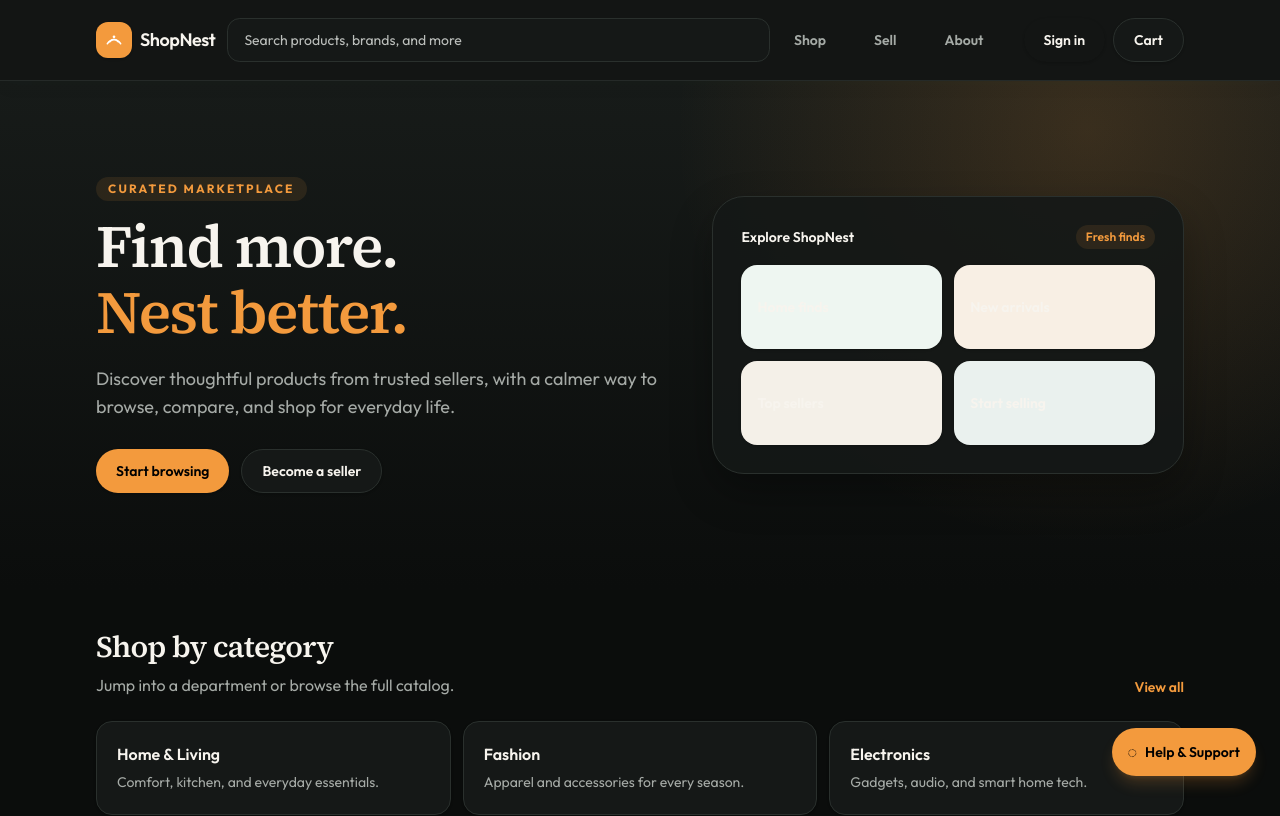
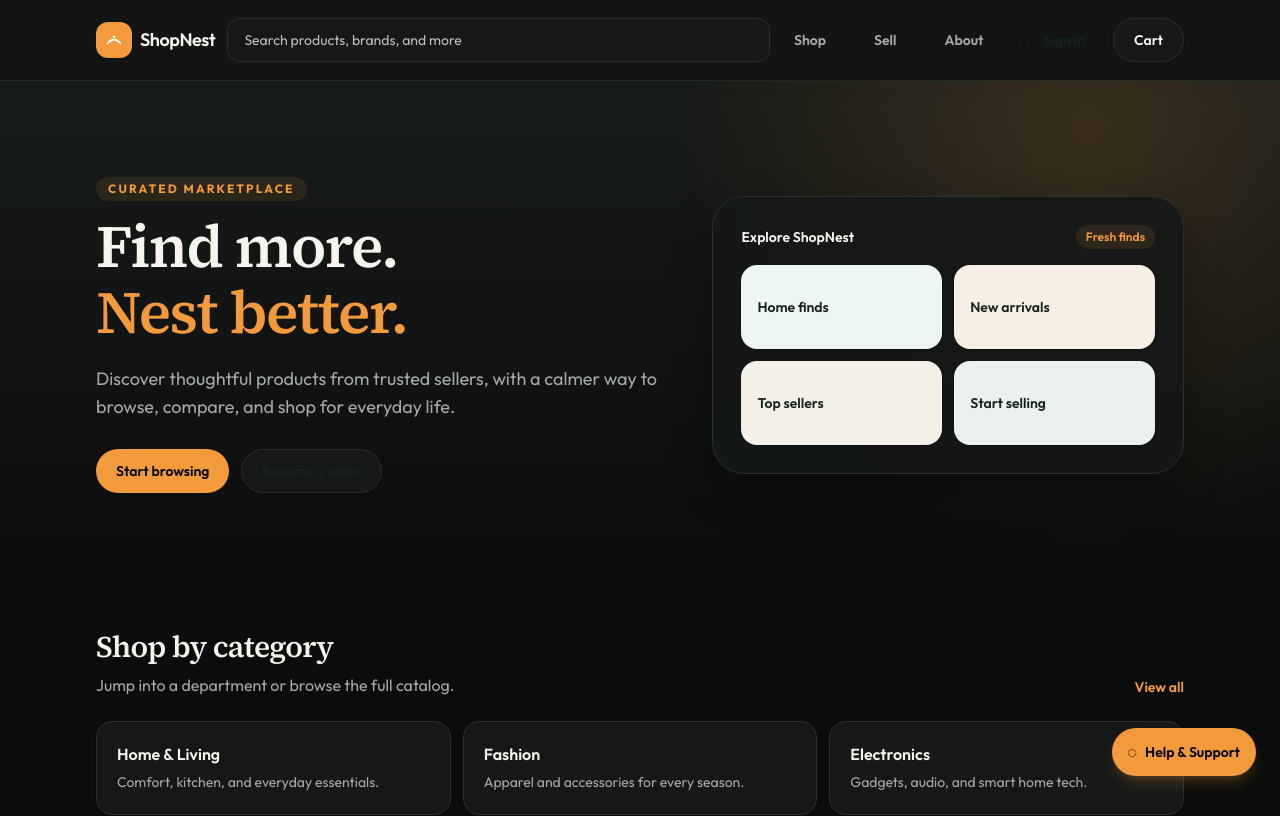
Before and after one commit to Ashoka-maker/ShopNest, a Next.js app: page / in a window 1280 px wide. Shown: the top 816 px of the page. Built offline with nearby package versions, Linux system fonts and the light colour scheme.

Commit message:
Upgrade ShopNest premium UI

```diff
--- a/src/app/globals.css
+++ b/src/app/globals.css
@@ -11,6 +11,8 @@
   --accent: #ffc15d;
   --ink-soft: #24201a;
   --shadow-soft: 0 18px 42px rgba(0, 0, 0, 0.3);
+  --foreground-on-light: #17231e;
+  --muted-on-light: #53635b;
 }
 
 @theme inline {
@@ -81,6 +83,20 @@ textarea {
   outline-offset: 2px;
 }
 
+/* Legacy light surfaces remain intentionally light, so give their inherited
+   text a dedicated dark reading color instead of the dark-theme foreground. */
+[class*="bg-white"] {
+  color: var(--foreground-on-light);
+}
+
+[class*="bg-white"] .text-muted {
+  color: var(--muted-on-light);
+}
+
+[class*="bg-white"] .text-foreground {
+  color: var(--foreground-on-light);
+}
+
 @keyframes shopnest-rise {
   from { opacity: 0; transform: translateY(14px); }
   to { opacity: 1; transform: translateY(0); }
--- a/src/components/home/hero.tsx
+++ b/src/components/home/hero.tsx
@@ -47,7 +47,7 @@ export function Hero() {
                 <Link
                   key={card.label}
                   href={card.href}
-                  className={`rounded-2xl ${card.tone} px-4 py-8 text-sm font-semibold shadow-sm transition hover:-translate-y-1 hover:shadow-md`}
+                  className={`rounded-2xl ${card.tone} px-4 py-8 text-sm font-semibold text-[#17231e] shadow-sm transition hover:-translate-y-1 hover:shadow-md hover:text-[#17231e]`}
                 >
                   {card.label}
                 </Link>
--- a/src/components/layout/site-header.tsx
+++ b/src/components/layout/site-header.tsx
@@ -124,7 +124,7 @@ export function SiteHeader() {
                 <Link
                   key={link.href}
                   href={link.href}
-                  className="rounded-xl px-3 py-2.5 text-sm font-medium hover:bg-white"
+                  className="rounded-xl px-3 py-2.5 text-sm font-medium hover:bg-white/10 hover:text-brand"
                   onClick={() => setMenuOpen(false)}
                 >
                   {link.label}
@@ -139,7 +139,7 @@ export function SiteHeader() {
                   {isAdmin && (
                     <Link
                       href="/admin/dashboard"
-                      className="rounded-xl px-3 py-2.5 text-sm font-medium hover:bg-white"
+                      className="rounded-xl px-3 py-2.5 text-sm font-medium hover:bg-white/10 hover:text-brand"
                       onClick={() => setMenuOpen(false)}
                     >
                       Admin Dashboard
@@ -148,7 +148,7 @@ export function SiteHeader() {
                   {isSeller && (
                     <Link
                       href="/seller/dashboard"
-                      className="rounded-xl px-3 py-2.5 text-sm font-medium hover:bg-white"
+                      className="rounded-xl px-3 py-2.5 text-sm font-medium hover:bg-white/10 hover:text-brand"
                       onClick={() => setMenuOpen(false)}
                     >
                       Seller Dashboard
@@ -156,9 +156,9 @@ export function SiteHeader() {
                   )}
                   {!isSeller && !isAdmin && (
                     <>
-                      <Link href="/orders" className="rounded-xl px-3 py-2.5 text-sm font-medium hover:bg-white" onClick={() => setMenuOpen(false)}>My Orders</Link>
-                      <Link href="/wishlist" className="rounded-xl px-3 py-2.5 text-sm font-medium hover:bg-white" onClick={() => setMenuOpen(false)}>My Wishlist</Link>
-                      <Link href="/account" className="rounded-xl px-3 py-2.5 text-sm font-medium hover:bg-white" onClick={() => setMenuOpen(false)}>Account Settings</Link>
+                      <Link href="/orders" className="rounded-xl px-3 py-2.5 text-sm font-medium hover:bg-white/10 hover:text-brand" onClick={() => setMenuOpen(false)}>My Orders</Link>
+                      <Link href="/wishlist" className="rounded-xl px-3 py-2.5 text-sm font-medium hover:bg-white/10 hover:text-brand" onClick={() => setMenuOpen(false)}>My Wishlist</Link>
+                      <Link href="/account" className="rounded-xl px-3 py-2.5 text-sm font-medium hover:bg-white/10 hover:text-brand" onClick={() => setMenuOpen(false)}>Account Settings</Link>
                     </>
                   )}
                   <button
@@ -166,7 +166,7 @@ export function SiteHeader() {
                       signOut();
                       setMenuOpen(false);
                     }}
-                    className="rounded-xl px-3 py-2.5 text-sm font-medium hover:bg-white text-left"
+                    className="rounded-xl px-3 py-2.5 text-sm font-medium hover:bg-white/10 hover:text-brand text-left"
                   >
                     Sign out
                   </button>
@@ -174,7 +174,7 @@ export function SiteHeader() {
               ) : (
                 <Link
                   href="/signin"
-                  className="rounded-xl px-3 py-2.5 text-sm font-medium hover:bg-white"
+                  className="rounded-xl px-3 py-2.5 text-sm font-medium hover:bg-white/10 hover:text-brand"
                   onClick={() => setMenuOpen(false)}
                 >
                   Sign in
@@ -182,7 +182,7 @@ export function SiteHeader() {
               )}
               <Link
                 href="/cart"
-                className="rounded-xl px-3 py-2.5 text-sm font-medium hover:bg-white flex items-center justify-between"
+                className="rounded-xl px-3 py-2.5 text-sm font-medium hover:bg-white/10 hover:text-brand flex items-center justify-between"
                 onClick={() => setMenuOpen(false)}
               >
                 Cart
--- a/src/components/ui/button.tsx
+++ b/src/components/ui/button.tsx
@@ -14,8 +14,8 @@ export function buttonClassName(variant: ButtonVariant = "primary") {
     variant === "primary" &&
       "bg-brand text-black hover:bg-brand-dark active:bg-brand-dark hover:shadow-md",
     variant === "secondary" &&
-      "border border-border bg-surface text-foreground hover:border-brand/40 hover:bg-white",
-    variant === "ghost" && "text-foreground hover:bg-white/70",
+      "border border-border bg-surface text-foreground hover:border-brand/40 hover:bg-white hover:text-[#17231e]",
+    variant === "ghost" && "text-foreground hover:bg-white/10 hover:text-brand",
   );
 }
 
```
